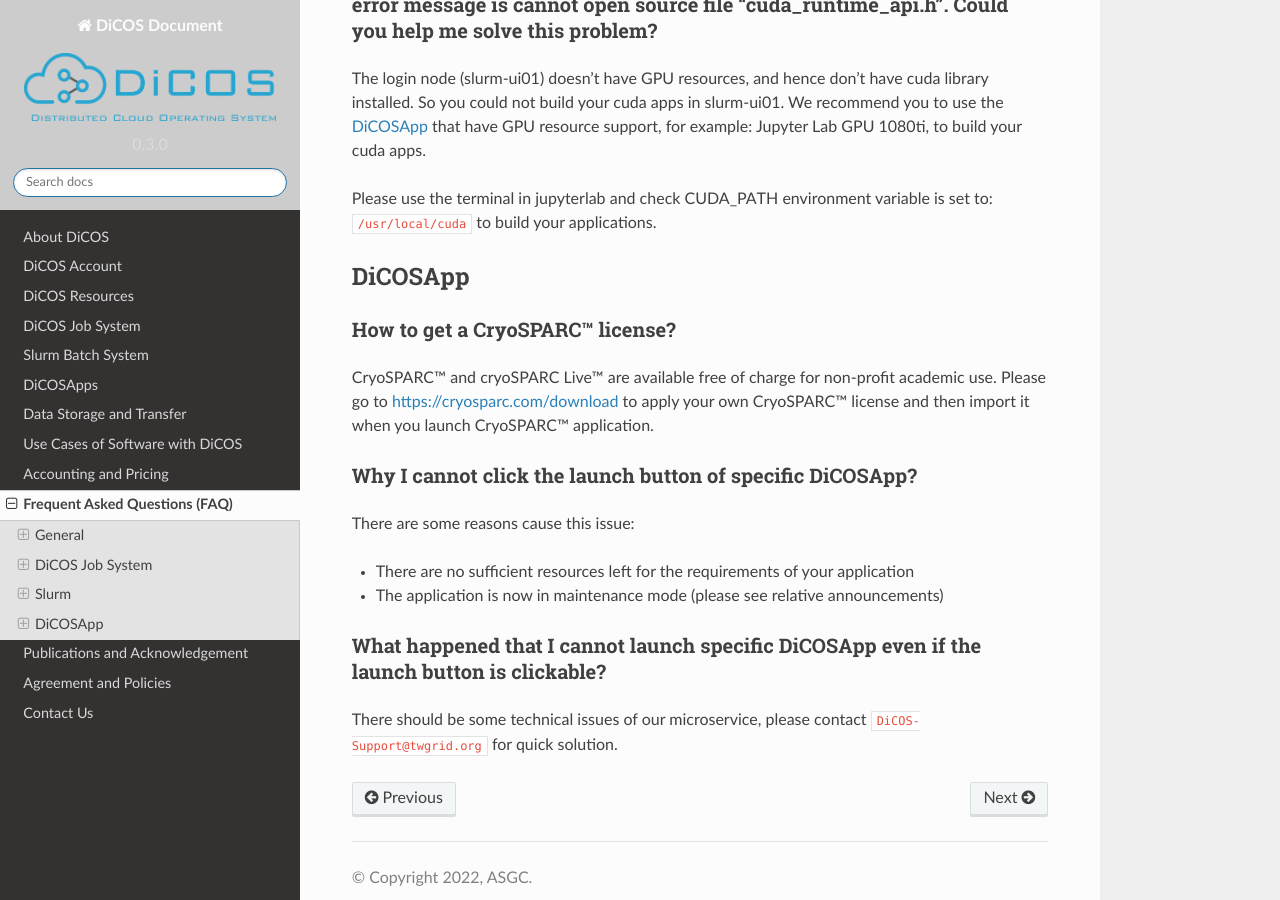
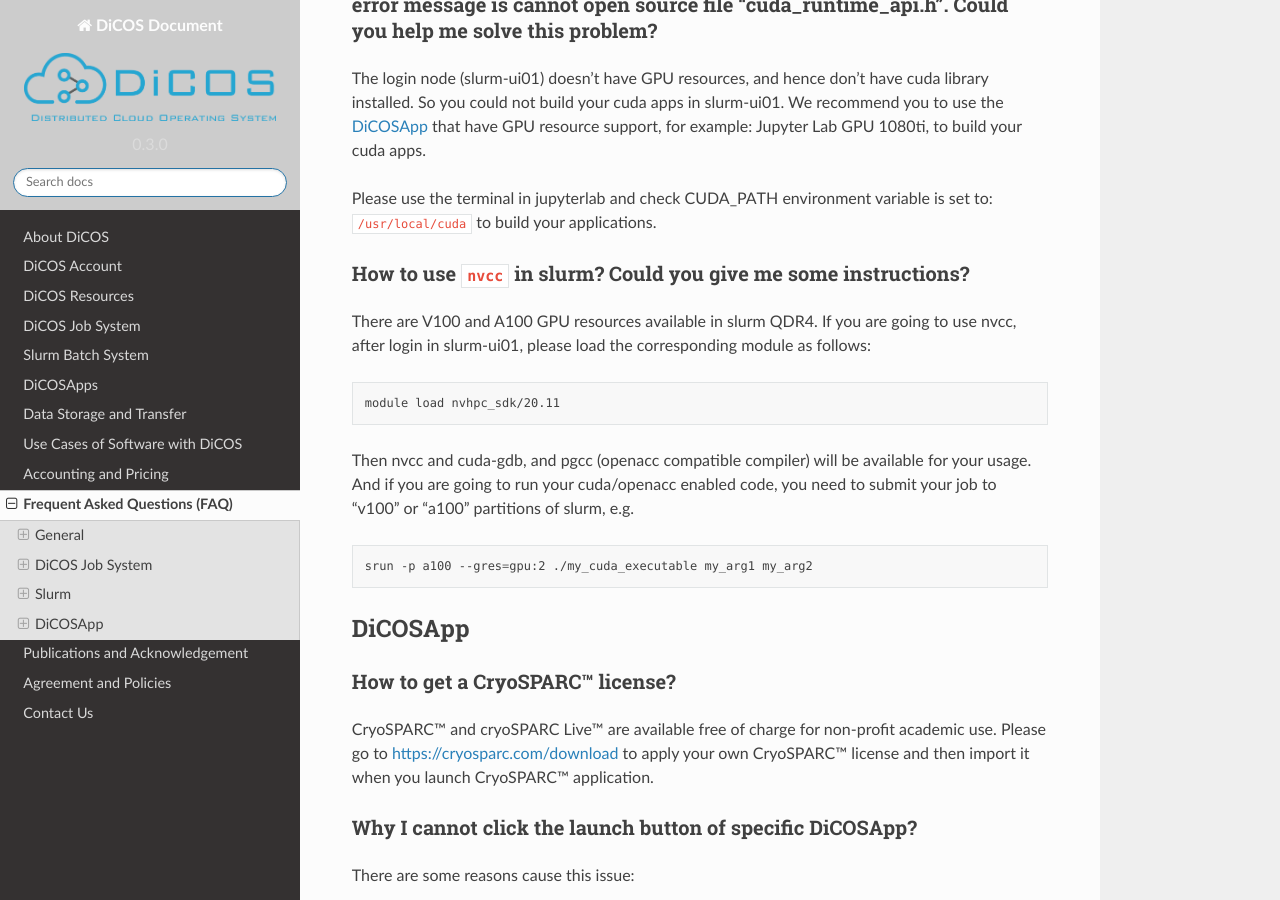
Before and after one commit to ASGCOPS/dicos_document, a Sphinx documentation site: the page built from docs/source/faq.rst, in a window 1280 px wide and 900 px high, scrolled down 1834 px. Built offline with Sphinx 7.4.7 and the Read the Docs theme 2.0.0, drawn with Linux system fonts in a browser that asks for light colours.

Commit message:
Edit faq.rst

```diff
--- a/docs/source/faq.rst
+++ b/docs/source/faq.rst
@@ -74,6 +74,21 @@
 
 Please use the terminal in jupyterlab and check CUDA_PATH environment variable is set to: ``/usr/local/cuda`` to build your applications.
 
+How to use ``nvcc`` in slurm? Could you give me some instructions?
+^^^^^^^^^^^^^^^^^^^^^^^^^^^^^^^^^^^^^^^^^^^^^^^^^^^^^^^^^^^^^^^^^^^^
+
+There are V100 and A100 GPU resources available in slurm QDR4. If you are going to use nvcc, after login in slurm-ui01, please load the corresponding module as follows:
+
+.. code-block:: bash
+
+   module load nvhpc_sdk/20.11
+
+Then nvcc and cuda-gdb, and pgcc (openacc compatible compiler) will be available for your usage.  And if you are going to run your cuda/openacc enabled code, you need to submit your job to "v100" or "a100" partitions of slurm, e.g.
+
+.. code-block:: bash
+
+   srun -p a100 --gres=gpu:2 ./my_cuda_executable my_arg1 my_arg2
+
 ---------------------------
 DiCOSApp
 ---------------------------
```
